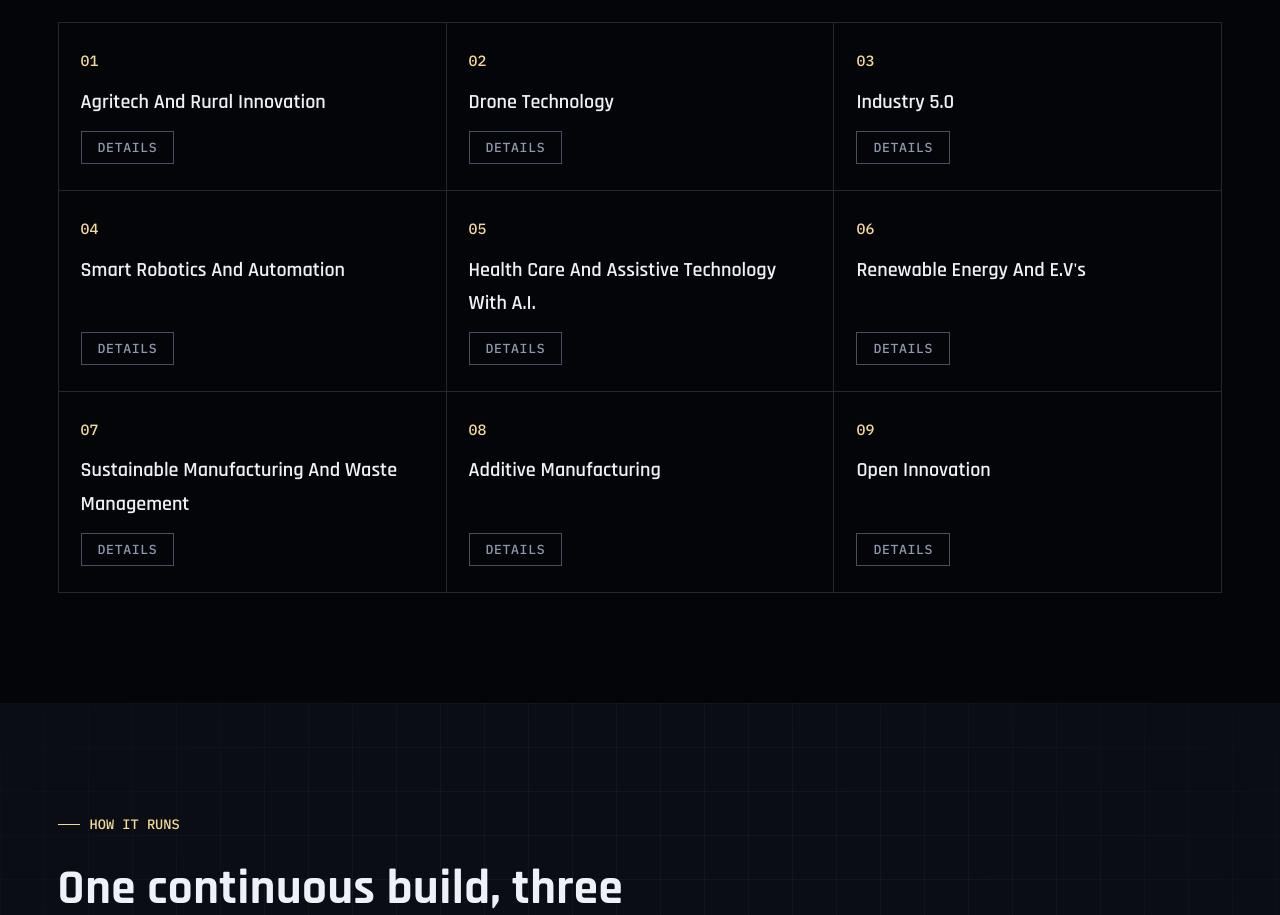
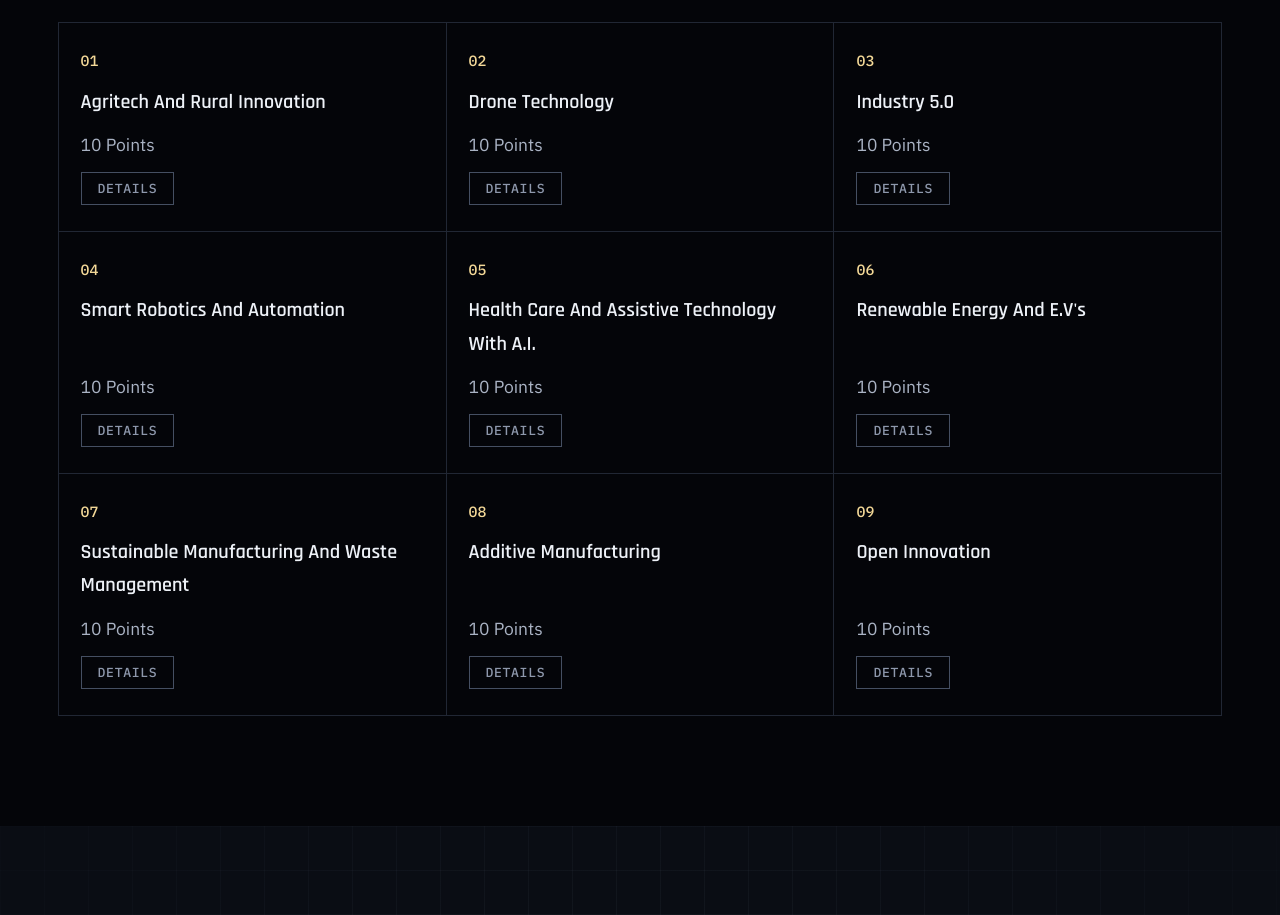
Before and after one commit to vardhanchintapalli00/MECHONOVATE-rebuild, a plain HTML site: page frontend/index.html in a window 1280 px wide. Shown: the part 2080-2995 px from the top of the page. Drawn offline with Linux system fonts and the light colour scheme.

Commit message:
Update index.html

```diff
--- a/frontend/index.html
+++ b/frontend/index.html
@@ -238,41 +238,50 @@
       <div class="theme-grid fade-in">
         <div class="theme-card" data-theme="01">
           <div class="theme-num">01</div>
-          <div class="theme-name">Agritech And Rural Innovation</div><button class="theme-details-btn">Details</button>
+          <div class="theme-name">Agritech And Rural Innovation</div>
+          <div class="theme-points">10 Points</div><button class="theme-details-btn">Details</button>
         </div>
         <div class="theme-card" data-theme="02">
           <div class="theme-num">02</div>
-          <div class="theme-name">Drone Technology</div><button class="theme-details-btn">Details</button>
+          <div class="theme-name">Drone Technology</div>
+          <div class="theme-points">10 Points</div><button class="theme-details-btn">Details</button>
         </div>
         <div class="theme-card" data-theme="03">
           <div class="theme-num">03</div>
-          <div class="theme-name">Industry 5.0</div><button class="theme-details-btn">Details</button>
+          <div class="theme-name">Industry 5.0</div>
+          <div class="theme-points">10 Points</div><button class="theme-details-btn">Details</button>
         </div>
         <div class="theme-card" data-theme="04">
           <div class="theme-num">04</div>
-          <div class="theme-name">Smart Robotics And Automation</div><button class="theme-details-btn">Details</button>
+          <div class="theme-name">Smart Robotics And Automation</div>
+          <div class="theme-points">10 Points</div><button class="theme-details-btn">Details</button>
         </div>
         <div class="theme-card" data-theme="05">
           <div class="theme-num">05</div>
-          <div class="theme-name">Health Care And Assistive Technology With A.I.</div><button
-            class="theme-details-btn">Details</button>
+          <div class="theme-name">Health Care And Assistive Technology With A.I.</div>
+          <div class="theme-points">10 Points</div>
+          <button class="theme-details-btn">Details</button>
         </div>
         <div class="theme-card" data-theme="06">
           <div class="theme-num">06</div>
-          <div class="theme-name">Renewable Energy And E.V's</div><button class="theme-details-btn">Details</button>
+          <div class="theme-name">Renewable Energy And E.V's</div>
+          <div class="theme-points">10 Points</div><button class="theme-details-btn">Details</button>
         </div>
         <div class="theme-card" data-theme="07">
           <div class="theme-num">07</div>
-          <div class="theme-name">Sustainable Manufacturing And Waste Management</div><button
-            class="theme-details-btn">Details</button>
+          <div class="theme-name">Sustainable Manufacturing And Waste Management</div>
+          <div class="theme-points">10 Points</div>
+          <button class="theme-details-btn">Details</button>
         </div>
         <div class="theme-card" data-theme="08">
           <div class="theme-num">08</div>
-          <div class="theme-name">Additive Manufacturing</div><button class="theme-details-btn">Details</button>
+          <div class="theme-name">Additive Manufacturing</div>
+          <div class="theme-points">10 Points</div><button class="theme-details-btn">Details</button>
         </div>
         <div class="theme-card" data-theme="09">
           <div class="theme-num">09</div>
-          <div class="theme-name">Open Innovation</div><button class="theme-details-btn">Details</button>
+          <div class="theme-name">Open Innovation</div>
+          <div class="theme-points">10 Points</div><button class="theme-details-btn">Details</button>
         </div>
       </div>
     </div>
```
